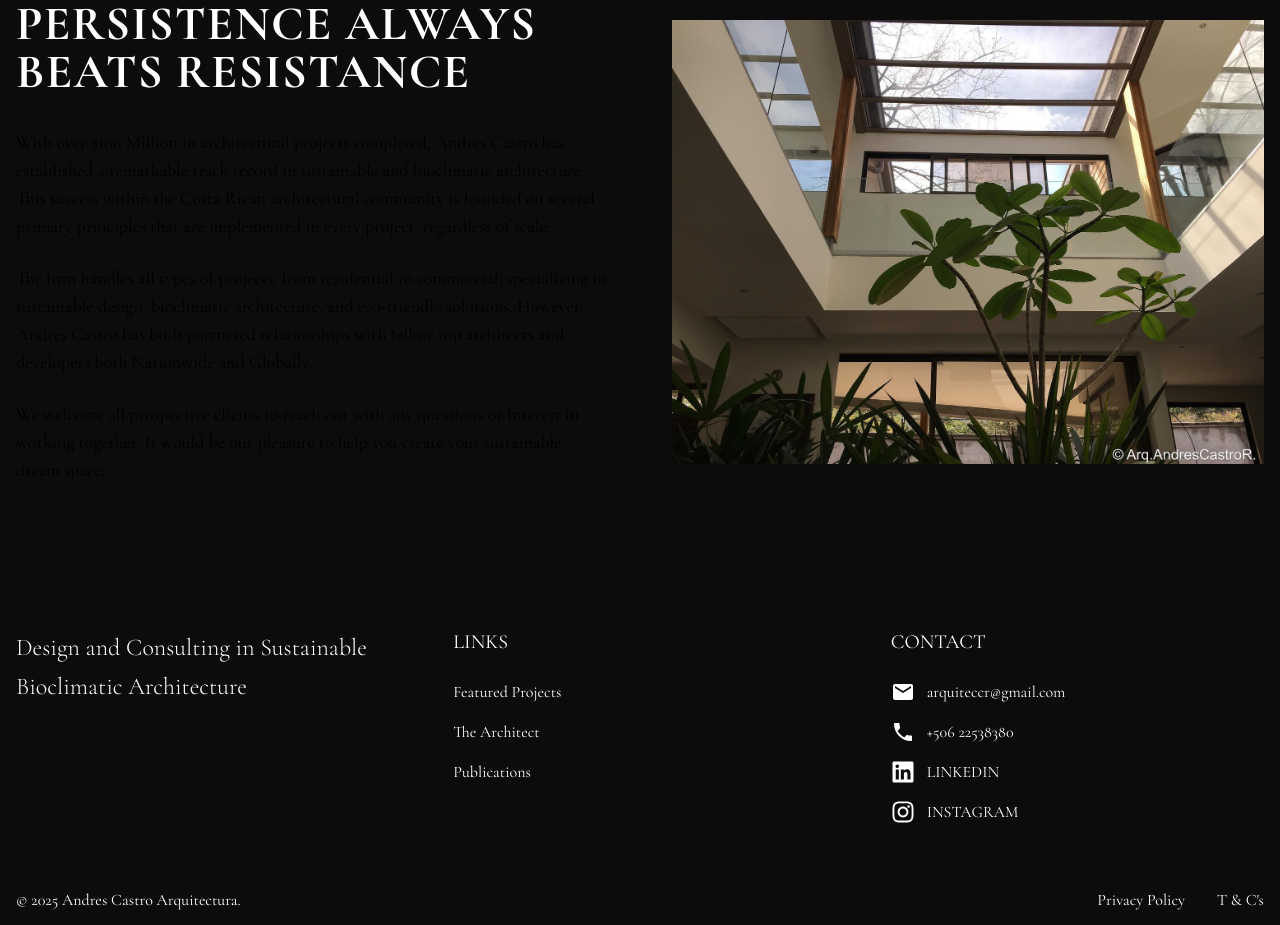
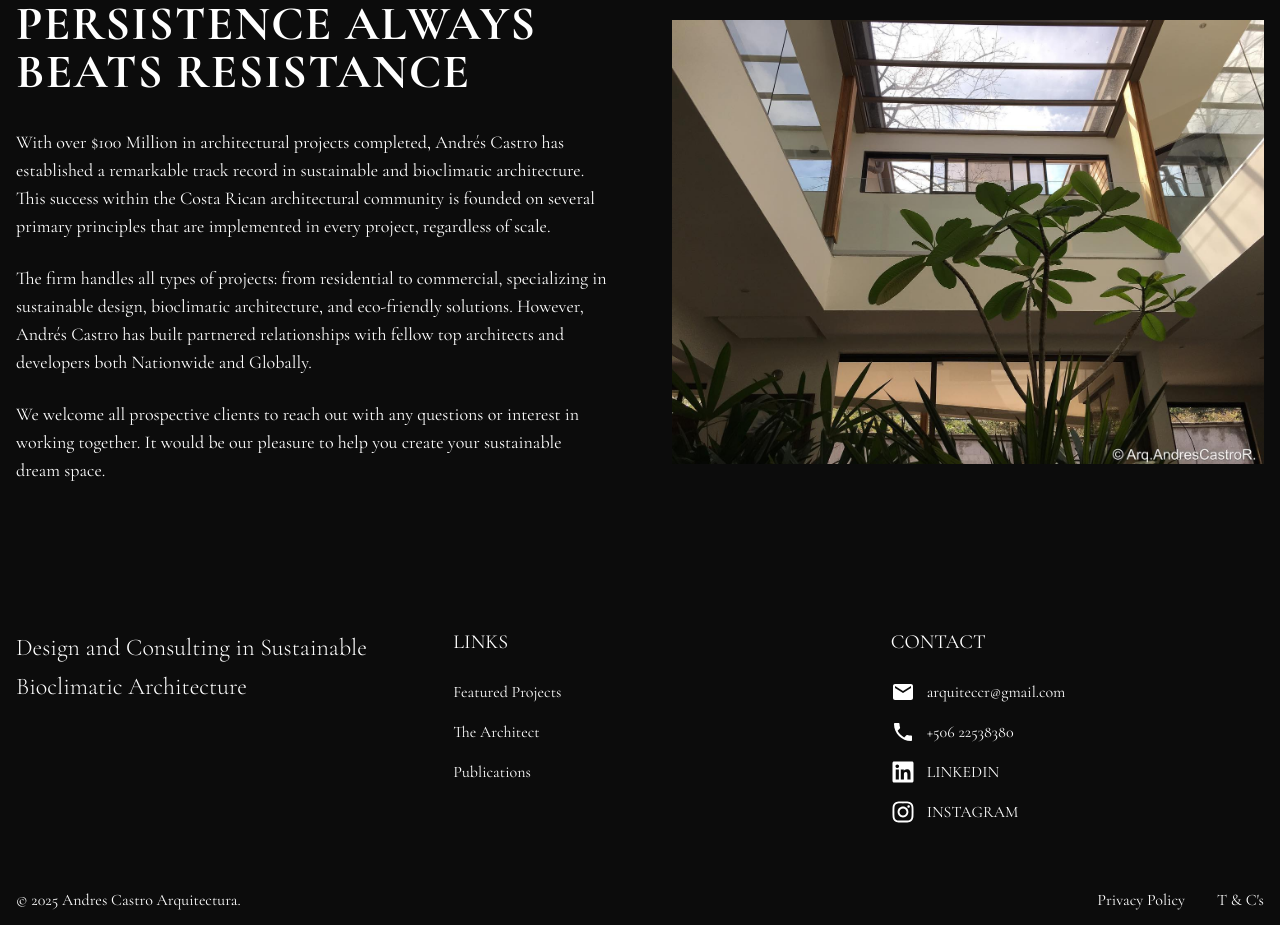
Before and after one commit to botflowlab/AndresCastroWebsite, a React (Vite) app: page /arquitecto in a window 1280 px wide. Shown: the part 1540-2465 px from the top of the page. Built offline with nearby package versions, Linux system fonts and the light colour scheme; a web font is replaced by a local one.

Commit message:
Updated Experience.jsx

```diff
--- a/src/pages/architect/Experience.jsx
+++ b/src/pages/architect/Experience.jsx
@@ -22,7 +22,7 @@ export default function Experience() {
             <h2 className="text-4xl md:text-5xl text-white font-bold mb-8 tracking-wide">
               PERSISTENCE ALWAYS BEATS RESISTANCE
             </h2>
-            <div className="space-y-6 text-lg text-white-600">
+            <div className="space-y-6 text-lg text-white">
               <p>
                 With over $100 Million in architectural projects completed, Andrés Castro has established a remarkable track record in sustainable and bioclimatic architecture. This success within the Costa Rican architectural community is founded on several primary principles that are implemented in every project, regardless of scale.
               </p>
```
